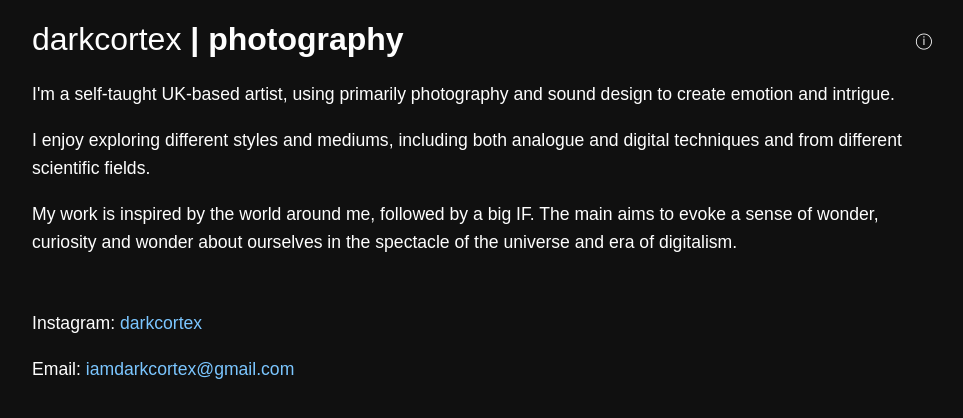
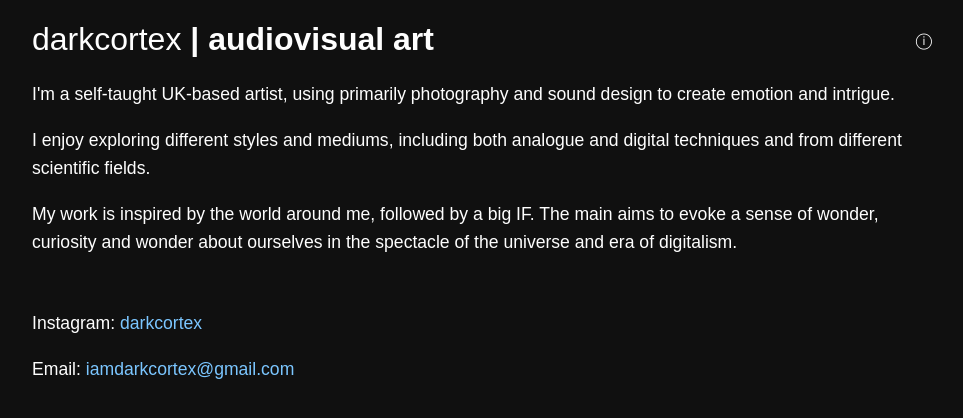
Before and after one commit to Pithikos/darkcortex, a Jekyll site: the page built from about.html, in a window 1280 px wide. Shown: the top 418 px of the page, without its empty margins (158-1121 px from the left). Built offline with Jekyll 4.4.1, drawn with Linux system fonts in a browser that asks for light colours; nearby versions of some CDN libraries; some web fonts are replaced.

Commit message:
Change header

```diff
--- a/_layouts/default.html
+++ b/_layouts/default.html
@@ -33,7 +33,7 @@
 	<body {% if page.text_width %}class="text-width"{% endif %}>
 		<div class="wrap">
 			<header>
-				<h1><a href="/">darkcortex</a> | photography</h1>
+				<h1><a href="/">darkcortex</a> | audiovisual art</h1>
 				{% include navigation.html %}
 			</header>
 			{{ content }}
```
